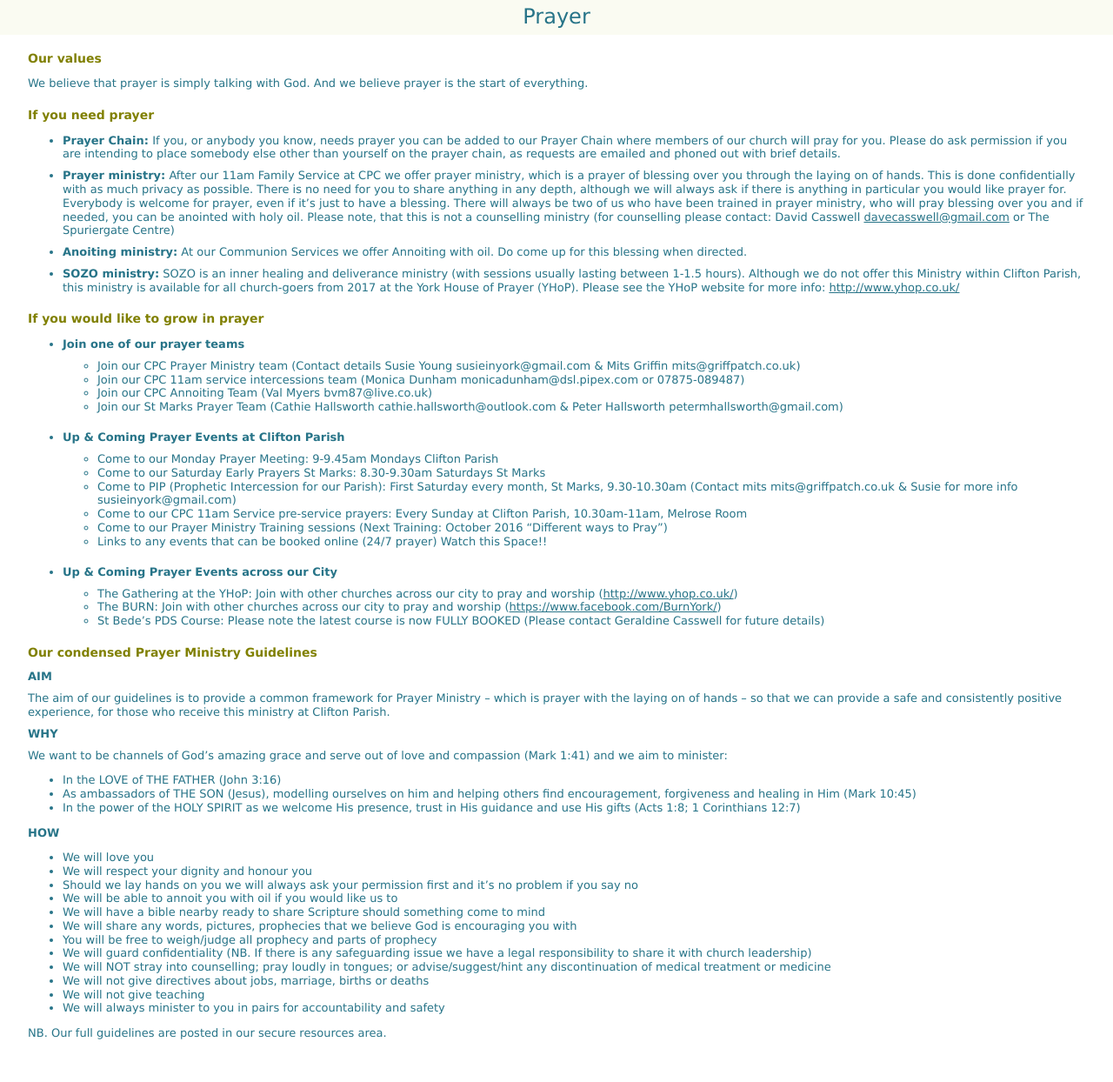
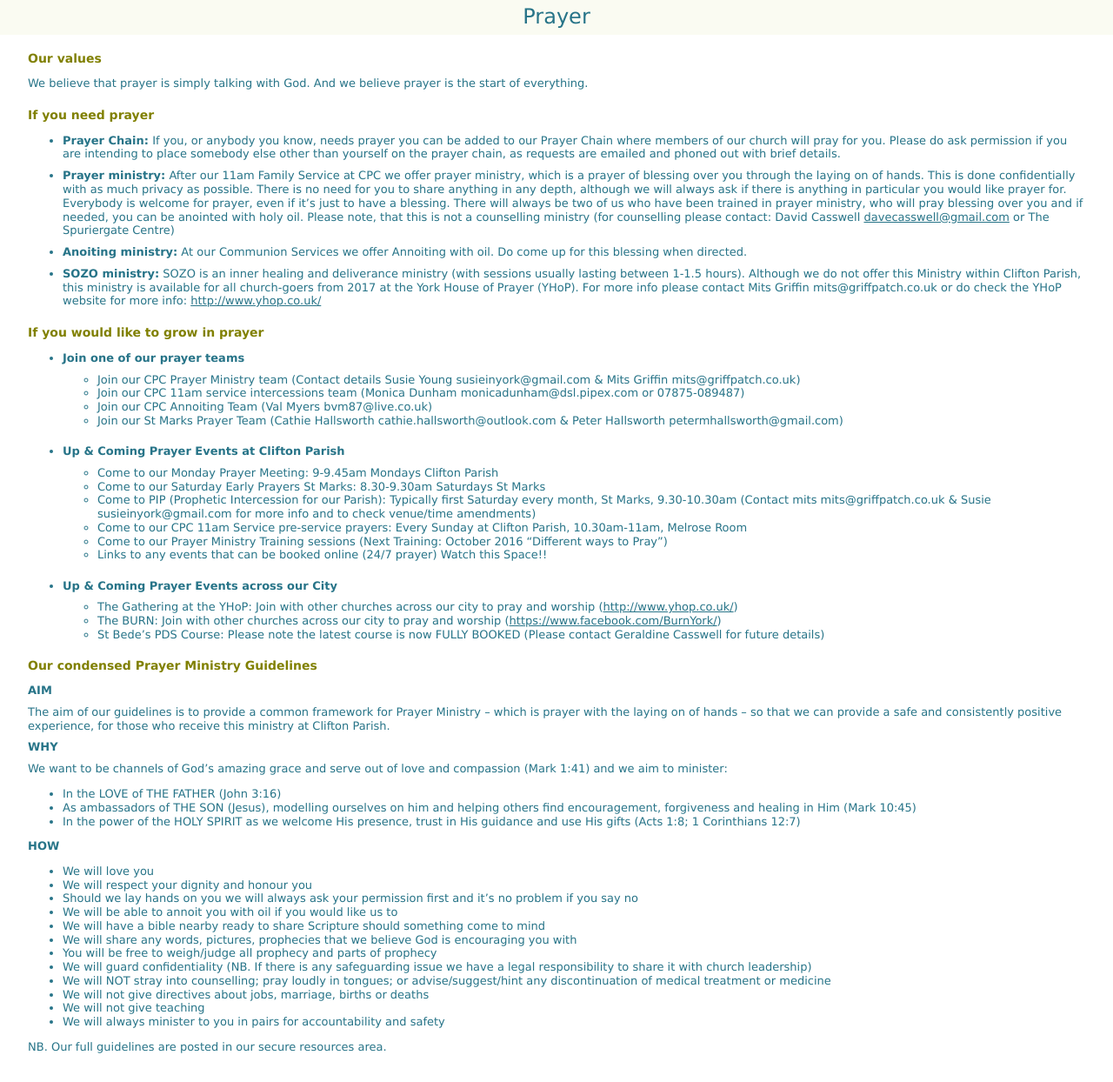
Before and after one commit to griffpatch/CPCYorkPP, a Jekyll site: the page built from pages/prayer.md, in a window 1280 px wide. Shown: the whole page at 87% size. Built offline with Jekyll 4.4.1, drawn with Linux system fonts in a browser that asks for light colours.

Commit message:
Update prayer.md

```diff
--- a/pages/prayer.md
+++ b/pages/prayer.md
@@ -21,21 +21,21 @@ If you need prayer
 
 +	**Anoiting ministry:** At our Communion Services we offer Annoiting with oil. Do come up for this blessing when directed.
 
-+	**SOZO ministry:** SOZO is an inner healing and deliverance ministry (with sessions usually lasting between 1-1.5 hours). Although we do not offer this Ministry within Clifton Parish, this ministry is available for all church-goers from 2017 at the York House of Prayer (YHoP). Please see the YHoP website for more info: <http://www.yhop.co.uk/>
++	**SOZO ministry:** SOZO is an inner healing and deliverance ministry (with sessions usually lasting between 1-1.5 hours). Although we do not offer this Ministry within Clifton Parish, this ministry is available for all church-goers from 2017 at the York House of Prayer (YHoP). For more info please contact Mits Griffin mits@griffpatch.co.uk or do check the YHoP website for more info: <http://www.yhop.co.uk/>
 
 If you would like to grow in prayer
 -----------------------------------
 
 + **Join one of our prayer teams**
   + Join our CPC Prayer Ministry team (Contact details Susie Young susieinyork@gmail.com & Mits Griffin mits@griffpatch.co.uk)
-  + Join our CPC 11am service intercessions team (Monica Dunham  monicadunham@dsl.pipex.com or 07875-089487)
+  + Join our CPC 11am service intercessions team (Monica Dunham monicadunham@dsl.pipex.com or 07875-089487)
   + Join our CPC Annoiting Team (Val Myers bvm87@live.co.uk)
   + Join our St Marks Prayer Team (Cathie Hallsworth cathie.hallsworth@outlook.com & Peter Hallsworth petermhallsworth@gmail.com)
 
 + **Up & Coming Prayer Events at Clifton Parish**
   + Come to our Monday Prayer Meeting: 9-9.45am Mondays Clifton Parish
   + Come to our Saturday Early Prayers St Marks: 8.30-9.30am Saturdays St Marks
-  + Come to PIP (Prophetic Intercession for our Parish): First Saturday every month, St Marks, 9.30-10.30am (Contact mits mits@griffpatch.co.uk & Susie for more info susieinyork@gmail.com)
+  + Come to PIP (Prophetic Intercession for our Parish): Typically first Saturday every month, St Marks, 9.30-10.30am (Contact mits mits@griffpatch.co.uk & Susie susieinyork@gmail.com for more info and to check venue/time amendments)
   + Come to our CPC 11am Service pre-service prayers: Every Sunday at Clifton Parish, 10.30am-11am, Melrose Room
   + Come to our Prayer Ministry Training sessions (Next Training: October 2016 "Different ways to Pray")
   + Links to any events that can be booked online (24/7 prayer) Watch this Space!!
```
